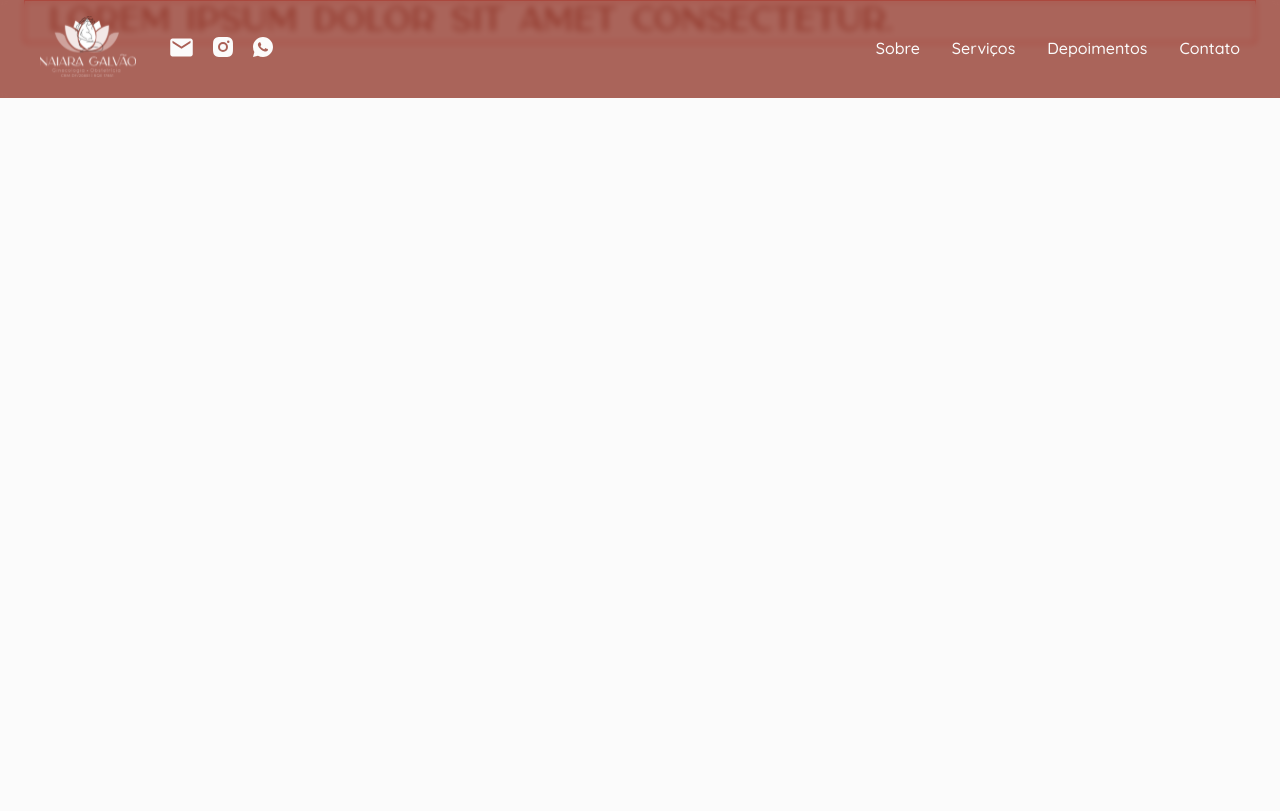
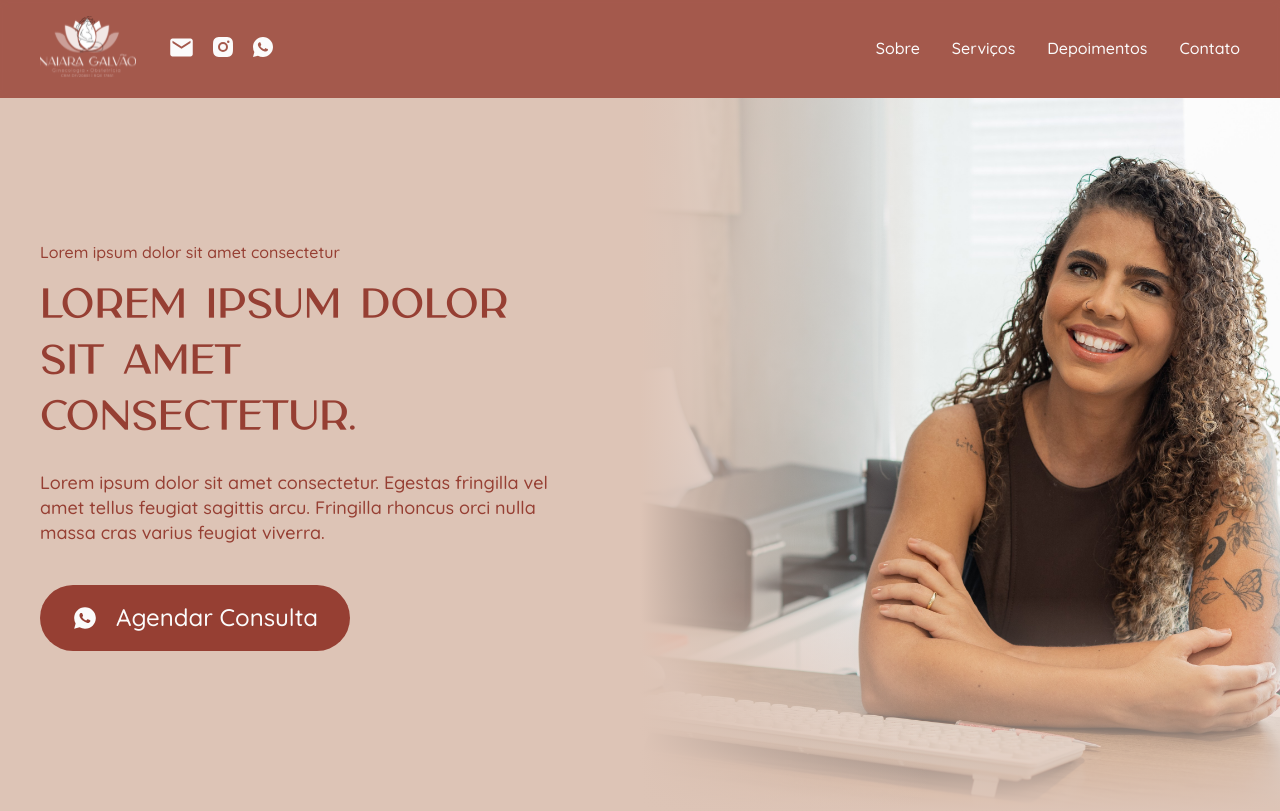
Before and after one commit to capelaum/projeto-naiara, a Next.js app: page / in a window 1280 px wide. Built offline with nearby package versions, Linux system fonts and the light colour scheme.

Commit message:
feat: section hero

```diff
--- a/package.json
+++ b/package.json
@@ -22,10 +22,13 @@
   },
   "dependencies": {
     "@stitches/react": "^1.2.8",
+    "framer-motion": "^10.12.17",
+    "keen-slider": "^6.8.5",
     "next": "^13.4.6",
     "react": "^18.2.0",
     "react-dom": "^18.2.0",
-    "react-icons": "^4.9.0"
+    "react-icons": "^4.9.0",
+    "react-loader-spinner": "^5.3.4"
   },
   "devDependencies": {
     "@commitlint/cli": "^17.6.5",
--- /dev/null
+++ b/src/components/Sections/Hero/styles.ts
@@ -0,0 +1,105 @@
+import { styled } from '~/styles/stitches.config'
+
+export const HeroWrapper = styled('section', {
+  // minHeight: '100vh',
+  height: '100%',
+  width: '100%',
+
+  overflow: 'hidden',
+  position: 'relative',
+
+  padding: '15rem 0 10rem 0',
+
+  display: 'flex',
+  justifyContent: 'center',
+
+  backgroundColor: '$secondary',
+
+  // background: `linear-gradient(to bottom, $secondary 0%, $secondary 90%, rgba(221, 196, 182, 0.15) 100%, transparent 110%)`,
+
+  // border: '1px solid red',
+
+  '@bp1': {
+    minHeight: '100%',
+    height: 'auto',
+    flexDirection: 'column',
+  },
+})
+
+export const HeroHeadingWrapper = styled('div', {
+  display: 'flex',
+  flexDirection: 'column',
+
+  overflow: 'visible',
+
+  justifyContent: 'center',
+  alignItems: 'flex-start',
+
+  width: '100%',
+  maxWidth: '1200px',
+  margin: '0 1.5rem',
+
+  // border: '1px solid red',
+
+  zIndex: 3,
+
+  h1: {
+    maxWidth: '520px',
+    width: '100%',
+    margin: '0.75rem 0 1.5rem 0',
+    lineHeight: '$short',
+  },
+
+  p: {
+    maxWidth: '540px',
+    width: '100%',
+    lineHeight: '$short',
+    marginBottom: '2.5rem',
+  },
+
+  '@bp1': {
+    flexDirection: 'column',
+    width: 'auto',
+  },
+})
+
+export const HeroImageWrapper = styled('div', {
+  display: 'flex',
+  alignItems: 'center',
+  justifyContent: 'center',
+  width: '50%',
+  marginTop: '6.125rem',
+
+  // border: '1px solid red',
+
+  position: 'absolute',
+  top: 0,
+  right: 0,
+  bottom: 0,
+
+  zIndex: 0,
+
+  img: {
+    width: '100%',
+    height: '100%',
+    objectFit: 'cover',
+    objectPosition: 'center',
+  },
+
+  '&::after': {
+    content: '""',
+    position: 'absolute',
+    width: '100%',
+    height: '100%',
+    zIndex: 1,
+    top: 0,
+    right: 0,
+    pointerEvents: 'none',
+    background: `linear-gradient(to right, $secondary 0%, rgba(221, 196, 182, 0.15) 40%, transparent 45%, transparent 100%),
+      linear-gradient(to top, $secondary 0%, rgba(221, 196, 182, 0.15) 25%, transparent 30%, transparent 100%)`,
+  },
+
+  '@bp1': {
+    display: 'none',
+  },
+})
--- a/src/pages/index.tsx
+++ b/src/pages/index.tsx
@@ -1,21 +1,19 @@
 import Head from 'next/head'
-import { Container } from '~/components/Container'
 import { Navbar } from '~/components/Navbar'
+import { Hero } from '~/components/Sections/Hero'
 import { HomeMain } from '~/styles/home'
 
 export default function Home() {
   return (
     <>
       <Head>
-        <title>Naiara Galvão</title>
+        <title>Dra. Naiara Galvão - Ginecologista e Obstetrícia</title>
       </Head>
 
       <Navbar />
 
       <HomeMain>
-        <Container>
-          <h1>LOREM ipsum dolor sit amet consectetur.</h1>
-        </Container>
+        <Hero />
       </HomeMain>
     </>
   )
--- a/src/styles/global.css
+++ b/src/styles/global.css
@@ -1,27 +1,27 @@
+@font-face {
+  font-family: "Carla";
+  src: url('/fonts/carla/CarlaSansLight.ttf');
+  font-weight: light;
+  font-style: sans-serif;
+}
+
 @font-face {
   font-family: "Carla";
   src: url('/fonts/carla/CarlaSansRegular.ttf');
   font-weight: normal;
-  font-style: normal;
+  font-style: sans-serif;
 }
 
 @font-face {
   font-family: "Carla";
   src: url('/fonts/carla/CarlaSansSemiBold.ttf');
   font-weight: semi-bold;
-  font-style: normal;
+  font-style: sans-serif;
 }
 
 @font-face {
   font-family: "Carla";
   src: url('/fonts/carla/CarlaSansBold.ttf');
   font-weight: bold;
-  font-style: normal;
+  font-style: sans-serif;
 }
-
-@font-face {
-  font-family: "Carla";
-  src: url('/fonts/carla/CarlaSansLight.ttf');
-  font-weight: light;
-  font-style: normal;
-}
--- a/src/styles/global.ts
+++ b/src/styles/global.ts
@@ -26,5 +26,7 @@ export const globalStyles = globalCss({
 
   'h1, h2, h3, h4, h5, h6': {
     fontFamily: '$carla',
+    color: '$primary',
+    fontWeight: '$regular',
   },
 })
--- a/src/styles/home.ts
+++ b/src/styles/home.ts
@@ -5,5 +5,4 @@ export const HomeMain = styled('main', {
   display: 'flex',
   flexDirection: 'column',
   alignItems: 'center',
-  padding: '0 1.5rem',
 })
--- a/src/styles/stitches.config.ts
+++ b/src/styles/stitches.config.ts
@@ -53,6 +53,7 @@ export const {
     },
 
     fontWeights: {
+      light: 300,
       regular: 400,
       medium: 500,
       semibold: 600,
@@ -91,7 +92,7 @@ export const {
       xs: '4px',
       sm: '6px',
       md: '8px',
-      lg: '16px',
+      lg: '20px',
       full: '99999px',
     },
 
@@ -107,8 +108,9 @@ export const {
   },
 
   media: {
-    bp1: '(max-width: 768px)',
-    bp2: '(max-width: 576px)',
-    bp3: '(max-width: 480px)',
+    bp1: '(max-width: 992px)',
+    bp2: '(max-width: 768px)',
+    bp3: '(max-width: 576px)',
+    bp4: '(max-width: 480px)',
   },
 })
```
Also changed, not shown: 1 other file (tests, documents, lock files or other folders).
